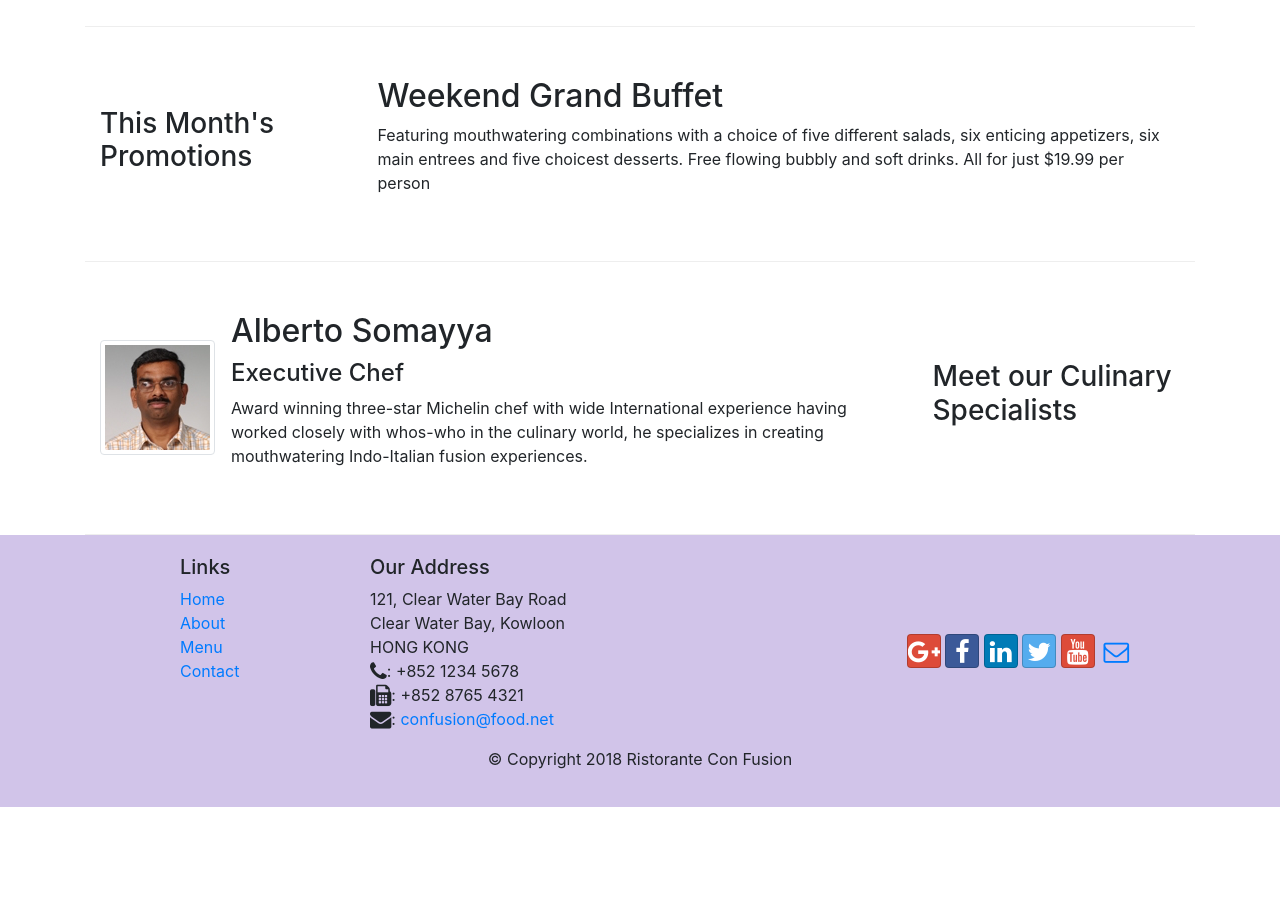
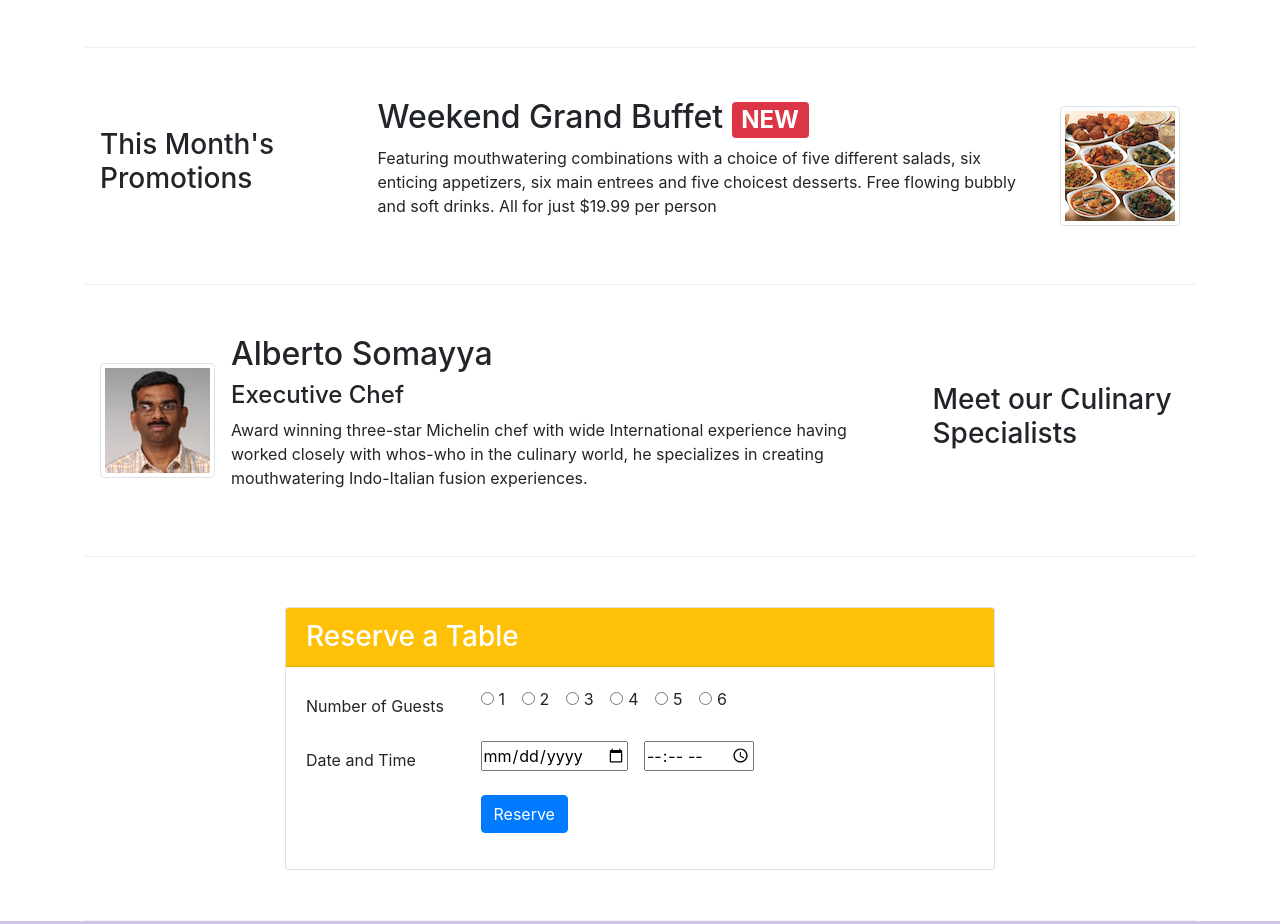
Before and after one commit to HungKNguyen/FullStackWebDev, a website: page index.html in a window 1280 px wide. Shown: the part 523-1447 px from the top of the page. Before the commit the page ends 1380 px from the top, so only its background shows below. Drawn offline with nearby package versions, Linux system fonts and the light colour scheme.

Commit message:
Assignment 2

```diff
--- a/index.html
+++ b/index.html
@@ -40,13 +40,20 @@
 <header class="jumbotron">
 	<div class="container">
 		<div class="row row-header">
-			<div class="col-12 col-sm-8">
+			<div class="col-12 col-sm-6">
 				<h1>Ristorante con Fusion</h1>
 				<p>We take inspiration from the World's best cuisines, and create a unique fusion experience.
 					Our lipsmacking creations will tickle your culinary senses!</p>
 			</div>
-			<div class="col-12 col-sm align-self-center">
-				<img src="img/logo.png" class="img-fluid d-none d-sm-block">
+			<div class="col-12 col-sm-6 align-items-center row">
+				<div class="col-12 col-sm-6">
+					<img src="img/logo.png" class="img-fluid">
+				</div>
+				<div class="col-12 col-sm-6">
+					<button class="btn-sm btn-warning col-12" type="button"
+					        onclick="document.getElementById('ReservationForm').scrollIntoView();">Reserve
+					Table</button>
+				</div>
 			</div>
 		</div>
 	</div>
@@ -78,11 +85,17 @@
 			<h3>This Month's Promotions</h3>
 		</div>
 		<div class="col col-sm col-md">
-			<h2>Weekend Grand Buffet</h2>
-			<p class="d-none d-sm-block">Featuring mouthwatering combinations with a choice of five different salads,
-				six enticing
-				appetizers, six main entrees and five choicest desserts. Free flowing bubbly and soft drinks.
-				All for just $19.99 per person </p>
+			<div class="media">
+				<div class="media-body">
+					<h2>Weekend Grand Buffet <span class="badge badge-danger">NEW</span></h2>
+					<p class="d-none d-sm-block">Featuring mouthwatering combinations with a choice of five different salads,
+						six enticing
+						appetizers, six main entrees and five choicest desserts. Free flowing bubbly and soft drinks.
+						All for just $19.99 per person </p>
+				</div>
+				<img class="d-flex ml-3 img-thumbnail align-self-center"
+				     src="img/buffet.png" alt="buffet">
+			</div>
 		</div>
 	</div>
 
@@ -102,6 +115,59 @@
 						with whos-who in the culinary world, he specializes in creating mouthwatering Indo-Italian
 						fusion experiences. </p>
 				</div>
+			</div>
+		</div>
+	</div>
+	<div class="row row-content align-items-center justify-content-center" id="ReservationForm">
+		<div class="col-sm-8">
+			<div class="card">
+				<h3 class="card-header bg-warning text-white">Reserve a Table</h3>
+				<form class="card-body">
+					<div class="form-group row">
+						<label for="guestnum" class="col-md-3 col-form-label">Number of Guests</label>
+						<div class="col-md-9" id="guestnum">
+							<div class="form-check form-check-inline">
+								<input type="radio" name="guestnum" id="guestnum1" class="form-check-input">
+								<label for="guestnum1" class="form-check-label">1</label>
+							</div>
+							<div class="form-check form-check-inline">
+								<input type="radio" name="guestnum" id="guestnum2" class="form-check-input">
+								<label for="guestnum2" class="form-check-label">2</label>
+							</div>
+							<div class="form-check form-check-inline">
+								<input type="radio" name="guestnum" id="guestnum3" class="form-check-input">
+								<label for="guestnum3" class="form-check-label">3</label>
+							</div>
+							<div class="form-check form-check-inline">
+								<input type="radio" name="guestnum" id="guestnum4" class="form-check-input">
+								<label for="guestnum4" class="form-check-label">4</label>
+							</div>
+							<div class="form-check form-check-inline">
+								<input type="radio" name="guestnum" id="guestnum5" class="form-check-input">
+								<label for="guestnum5" class="form-check-label">5</label>
+							</div>
+							<div class="form-check form-check-inline">
+								<input type="radio" name="guestnum" id="guestnum6" class="form-check-input">
+								<label for="guestnum6" class="form-check-label">6</label>
+							</div>
+						</div>
+					</div>
+					<div class="form-group row">
+						<label for="datetime" class="col-md-3 col-form-label">Date and Time</label>
+						<div class="col-md-9" id="datetime">
+								<input type="date" class="form-check form-check-inline"
+								       id="date" name="date">
+								<input type="time"
+								       class="form-check form-check-inline" id="time"
+								       name="time">
+						</div>
+					</div>
+					<div class="form-group row">
+						<div class="offset-md-3 col-md-9">
+							<button type="submit" class="btn btn-primary">Reserve</button>
+						</div>
+					</div>
+				</form>
 			</div>
 		</div>
 	</div>
```
Also changed, not shown: contactus.html (+0 -1 lines).
